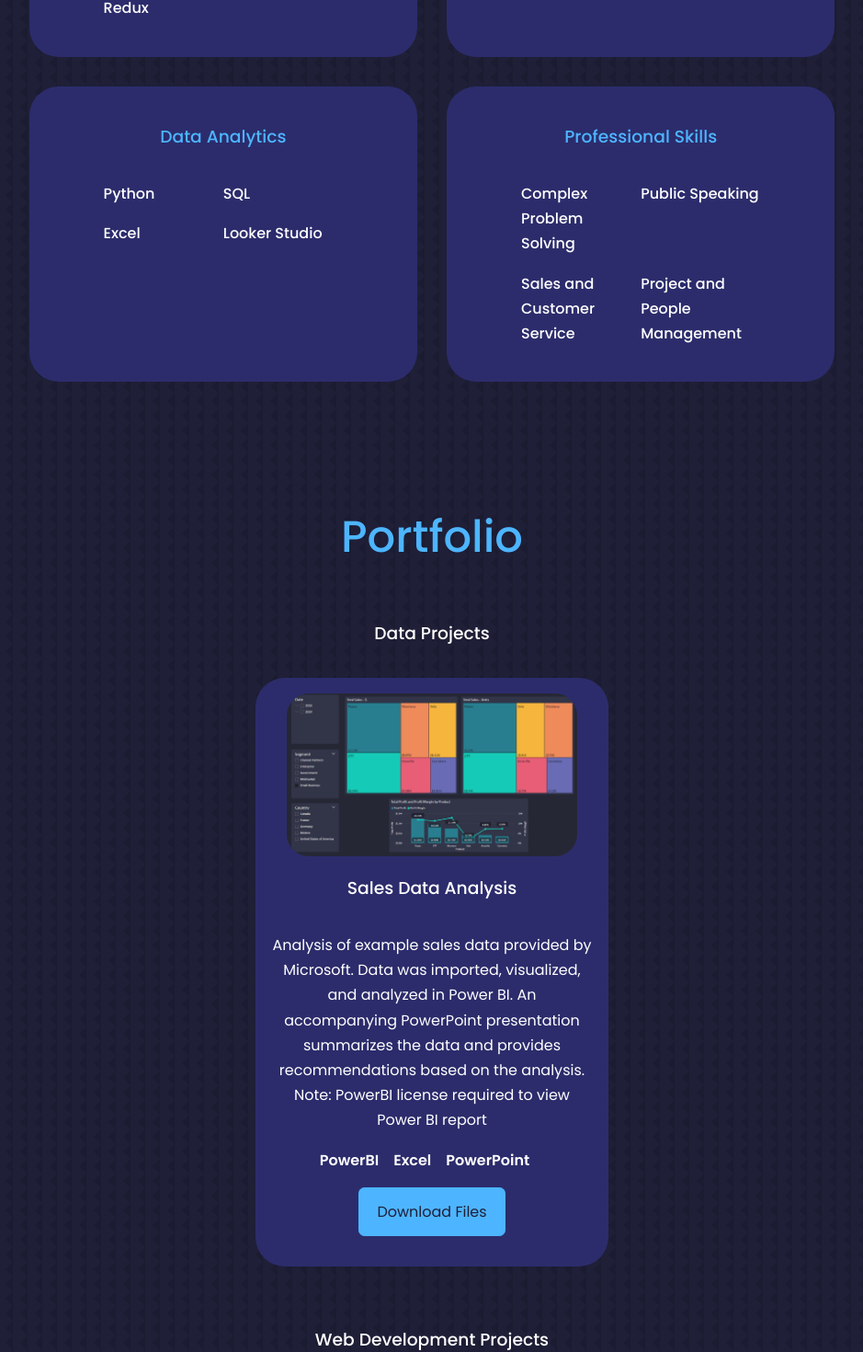
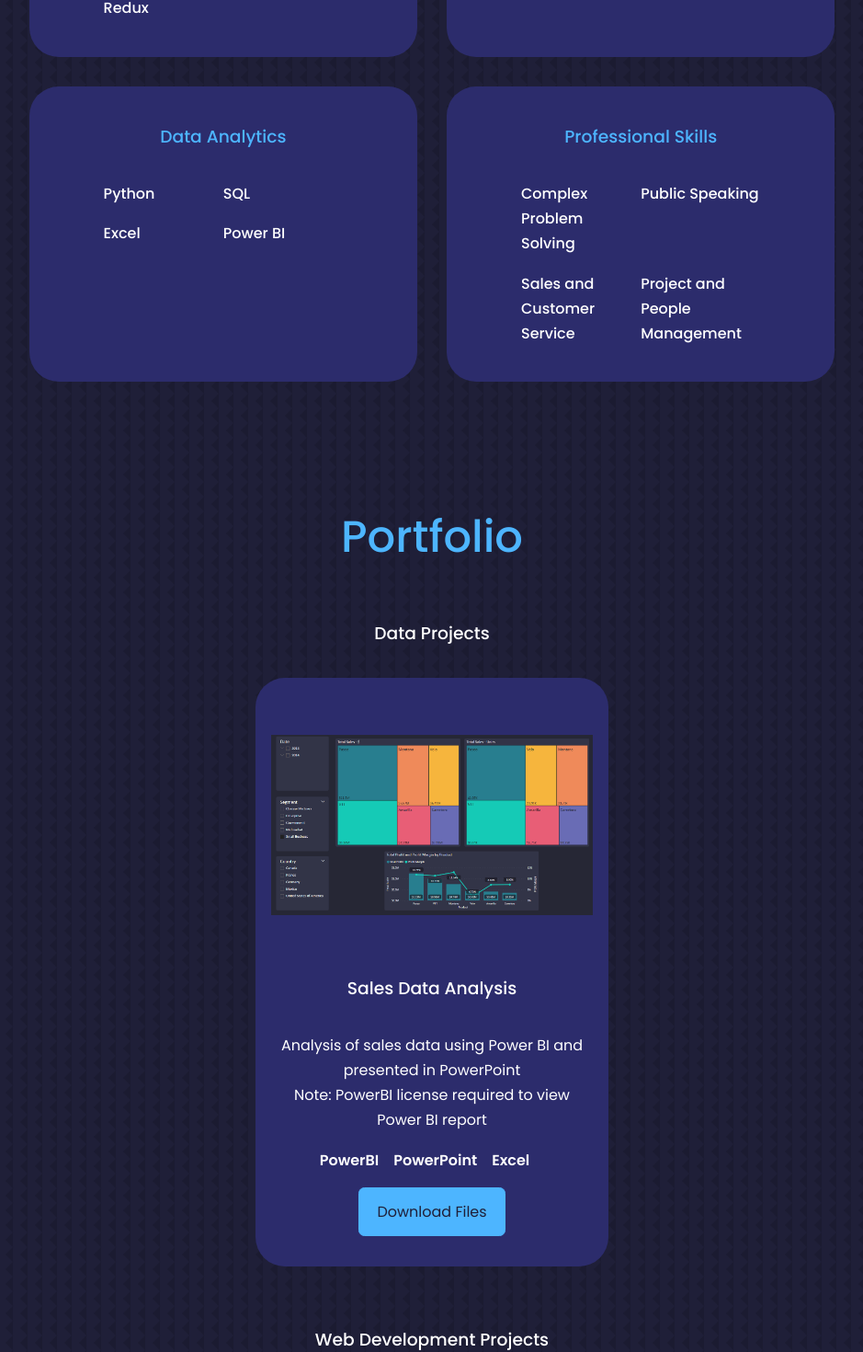
Before and after one commit to YSquid/react-portfolio-website, a React (Create React App) app: page / in a window 1280 px wide. Shown: the part 2180-3650 px from the top of the page at 92% size, without its empty margins (170-1109 px from the left). Built offline with nearby package versions, Linux system fonts and the light colour scheme.

Commit message:
edits to sales data project

```diff
--- a/src/components/experience/Experience.jsx
+++ b/src/components/experience/Experience.jsx
@@ -86,7 +86,7 @@ const Experience = () => {
             </article>
             <article className="experience__details">
               <div>
-                <h4>Looker Studio</h4>
+                <h4>Power BI</h4>
               </div>
             </article>
           </div>
--- a/src/components/portfolio/Portfolio.jsx
+++ b/src/components/portfolio/Portfolio.jsx
@@ -16,8 +16,8 @@ const dataProjects = [
     title: "Sales Data Analysis",
     preview: "https://github.com/YSquid/ecomm-client",
     report: FinancialReport,
-    description: "Analysis of example sales data provided by Microsoft. Data was imported, visualized, and analyzed in Power BI. An accompanying PowerPoint presentation summarizes the data and provides recommendations based on the analysis.",
-    tech: ["PowerBI", "Excel", "PowerPoint"],
+    description: "Analysis of sales data using Power BI and presented in PowerPoint",
+    tech: ["PowerBI",  "PowerPoint", "Excel"],
   },
 ]
 
```
Also changed, not shown: 2 other files (tests, documents, lock files or other folders).
